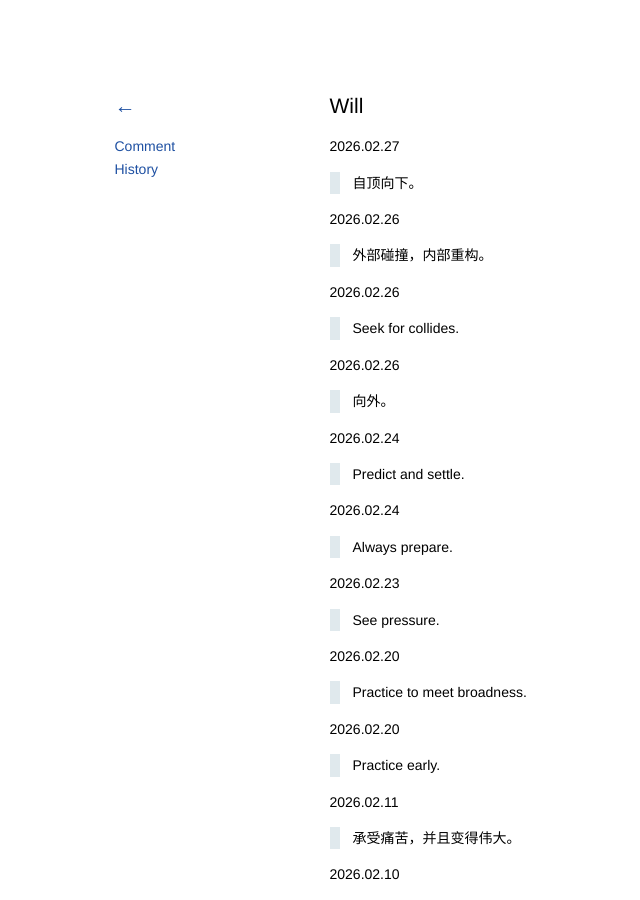
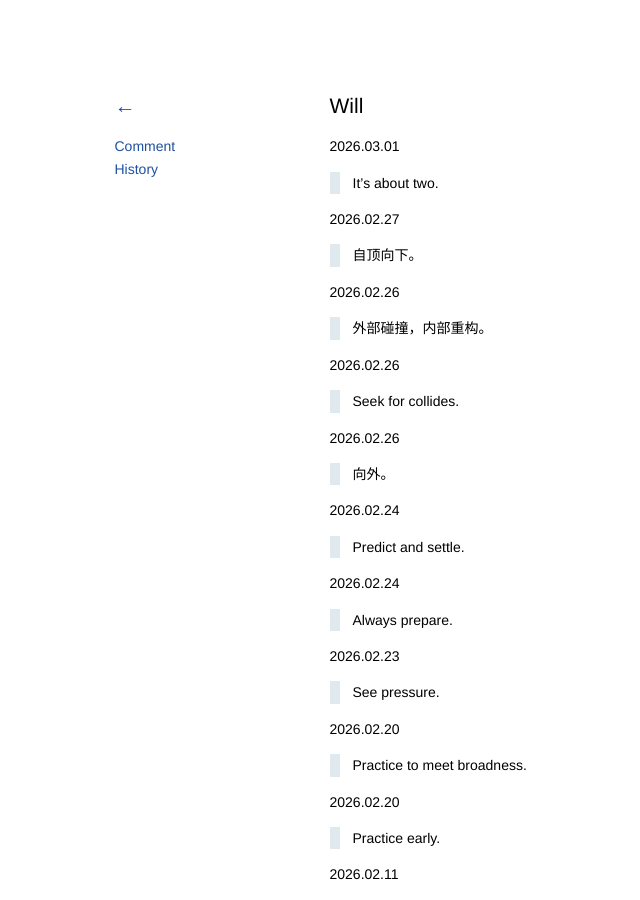
Before and after one commit to kidlj/awei, a Jekyll site: the page built from _wiki/will.md, in a window 1280 px wide and 900 px high. Shown: the whole window, without its empty margins (18-658 px from the left). Built offline with Jekyll 4.4.1, drawn with Linux system fonts in a browser that asks for light colours.

Commit message:
udpate will

```diff
--- a/_wiki/will.md
+++ b/_wiki/will.md
@@ -1,6 +1,10 @@
 ---
 title: Will
 ---
+
+2026.03.01
+
+> It's about two.
 
 2026.02.27
 
```
